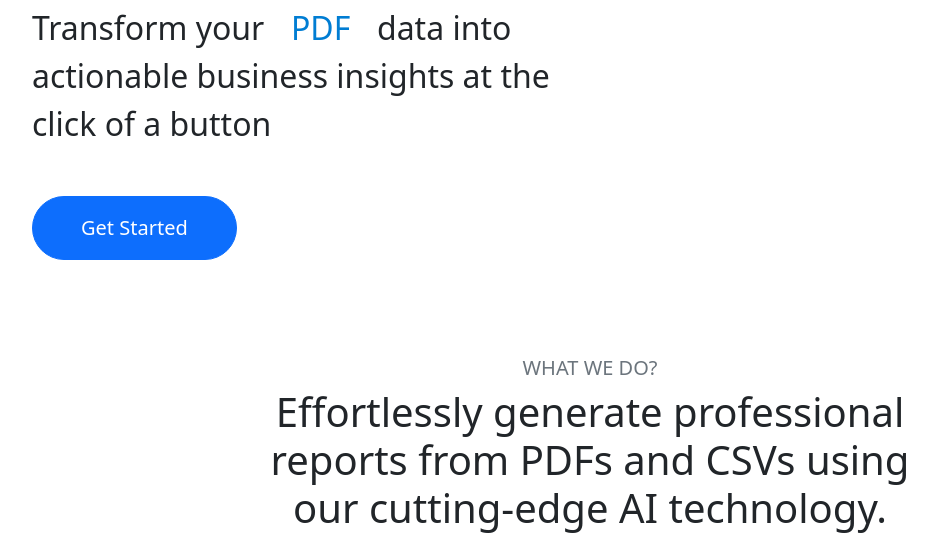
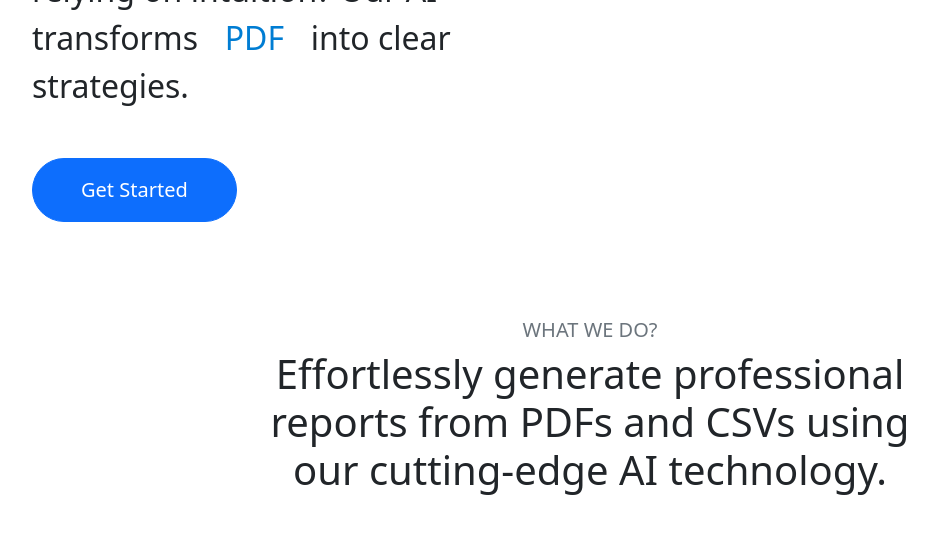
Before and after one commit to TrusttyReporter/Trustty-Reporter-FrontEnd, a Flask app: page / in a window 1280 px wide. Shown: the part 658-1192 px from the top of the page, without its empty margins (50-987 px from the left). Run offline with Flask 3, Linux system fonts and the light colour scheme; some libraries are stand-ins or nearby versions.

Commit message:
Updated landing page

```diff
--- a/app/templates/landing.html
+++ b/app/templates/landing.html
@@ -39,9 +39,10 @@
             <div class="row gy-5 gy-lg-0 align-items-lg-center justify-content-lg-between">
                 <!-- Text Content -->
                 <div class="col-12 col-lg-6 order-1 order-lg-0">
-                    <h2 class="display-2 fw-bold mb-3">Elevate Your Business Intelligence with AI-Crafted Reports</h2>
+                    <h2 class="display-2 fw-bold mb-3">Make Smarter Business Decisions with AI-Powered Insights</h2>
                     <p class="fs-2 mb-5">
-                        Transform your <span id="data-type" class="text-center"><span class="data-text">PDF</span></span> data into actionable business insights at the click of a button
+                        Overwhelmed by data or stuck on relying on intuition? Our AI transforms <span id="data-type" class="text-center"><span class="data-text">PDF</span></span> into clear strategies.
+                        <!-- Transform your <span id="data-type" class="text-center"><span class="data-text">PDF</span></span> data into actionable business insights at the click of a button -->
                     </p>
                     <div class="d-grid gap-2 d-sm-flex">
                         <a href="{{url_for('auth.signin')}}" class="btn btn-primary btn-lg px-5 py-3 rounded-pill">Get Started</a>
```
